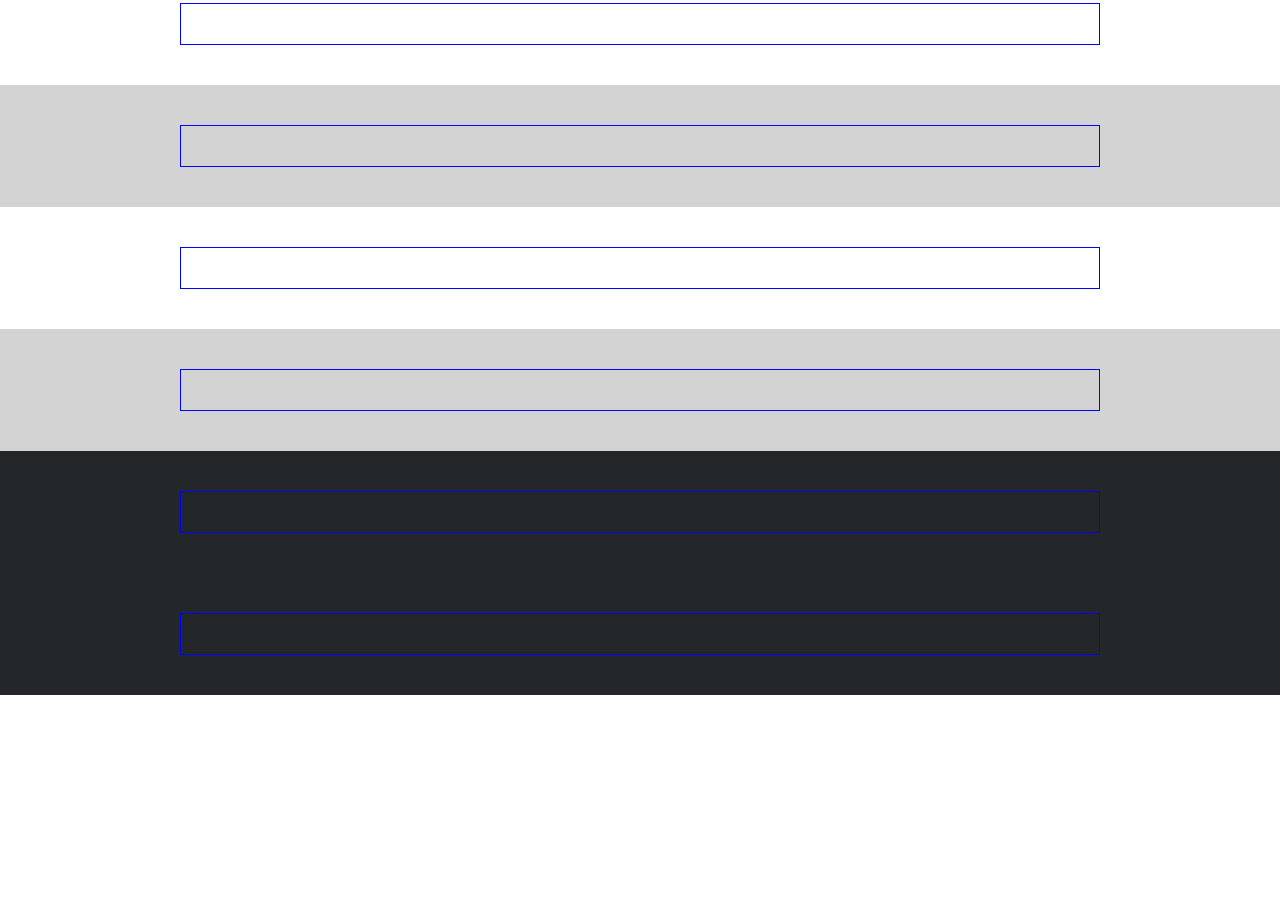
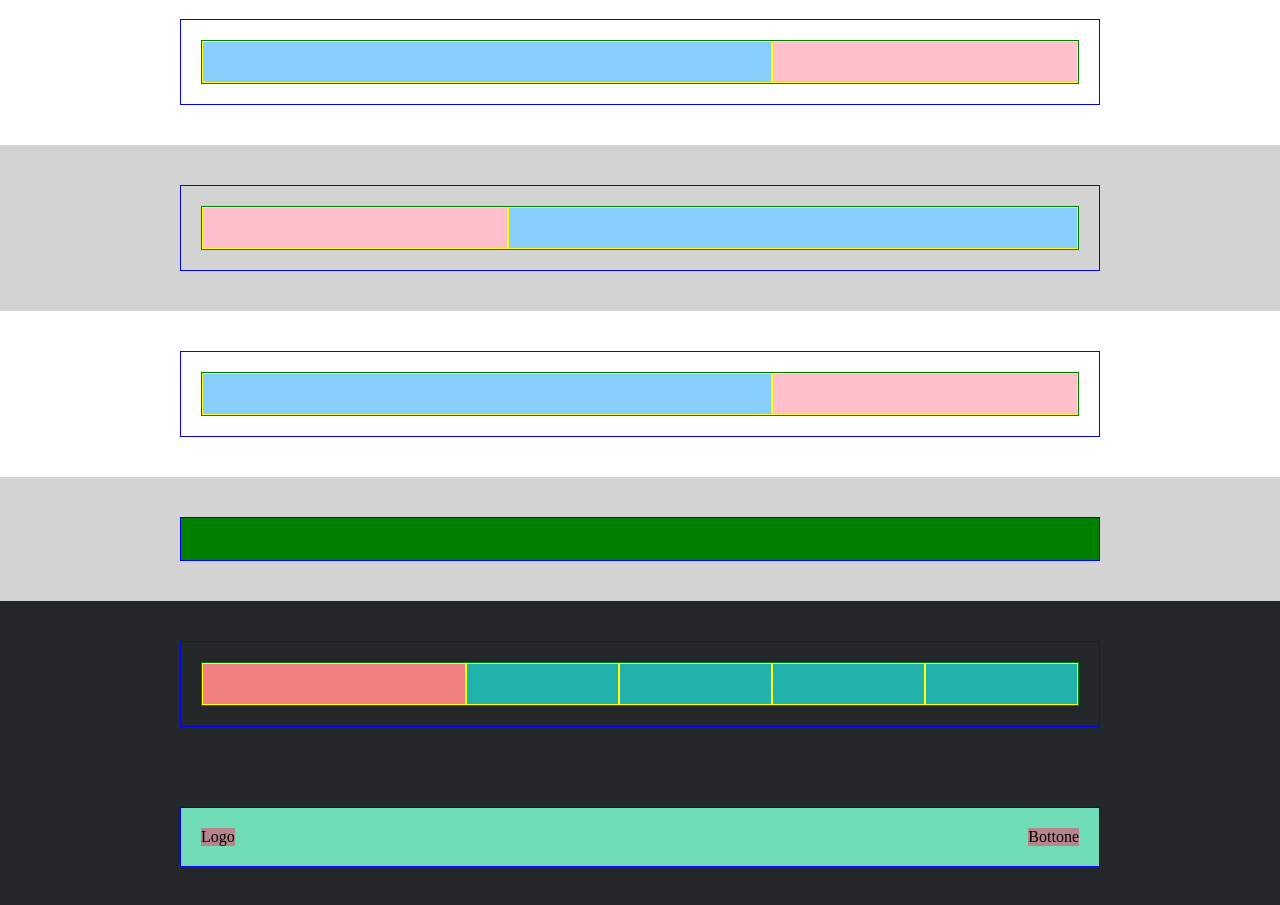
Before and after one commit to nickkept/htmlcss-struttura-discord, a plain HTML site: page index.html in a window 1280 px wide. Shown: the part 207-1112 px from the top of the page. Before the commit the page ends 902 px from the top, so only its background shows below. Drawn offline with Linux system fonts and the light colour scheme.

Commit message:
almost finished

```diff
--- a/css/style.css
+++ b/css/style.css
@@ -9,12 +9,17 @@ nav {
     width: 920px;
     margin: 0 auto;
 }
+
 header nav {
     display: flex;
     justify-content: space-between;
     height: 2rem;
-    margin-top: 1rem;
 
+
+}
+.nav-container{
+    background-color: aquamarine;
+    padding: 1rem;
 }
 
 section {
@@ -75,3 +80,46 @@ section {
 .bg-black{
     background-color: #23272A;
 }
+
+.row {
+    display: flex;
+    border: 1px solid green;
+}
+
+.col {
+    padding: 20px;
+    border: 1px solid yellow;
+    flex-grow: 1;
+    background-color: pink;
+}
+.col-2 {
+    flex-grow: 2;
+    background-color: lightskyblue;
+
+}
+
+.container-green{
+    background-color: green;
+
+}
+
+
+.bg-black .col {
+    background-color: #20B2AA;
+}
+.bg-black .col-2 {
+    background-color: #F08080;
+}
+
+.container-footer{
+    display: flex;
+    justify-content: space-between;
+    background-color: #71DCB8;
+}
+
+.logo-footer {
+    background-color: #B6858C;
+}
+.button-footer{
+    background-color: #B6858C;
+}
--- a/index.html
+++ b/index.html
@@ -11,6 +11,7 @@
 
 <body>
     <header>
+        <div class="nav-container">
             <nav>
 
                 <div class="logo-container">
@@ -27,7 +28,7 @@
 
 
             </nav>
-
+        </div>
         <section class="bg-blue">
             <div class="container container-small"></div>
         </section>
@@ -37,8 +38,9 @@
             <div class="container">
 
                 <div class="row">
+                    <div class="col col-2"></div>
                     <div class="col"></div>
-                <div class="col col-2"></div>
+
                 </div>
 
             </div>
@@ -59,19 +61,19 @@
             <div class="container">
 
                 <div class="row">
+                    <div class="col col-2"></div>
                     <div class="col"></div>
-                <div class="col col-2"></div>
+
                 </div>
 
             </div>
         </section>
 
         <section class="bg-gray">
-            <div class="container">
+            <div class=" container container-green">
 
                 <div class="row">
-                <div class="col"></div>
-                <div class="col col-2"></div>
+
                 </div>
 
             </div>
@@ -81,20 +83,21 @@
             <div class="container">
 
                 <div class="row">
+                    <div class="col col-2"></div>
                     <div class="col"></div>
-                <div class="col col-2"></div>
+                    <div class="col "></div>
+                    <div class="col "></div>
+                    <div class="col "></div>
                 </div>
 
             </div>
         </section>
 
         <section class="bg-black">
-            <div class="container">
+            <div class="container container-footer">
 
-              <div class="row">
-                <div class="col"></div>
-                <div class="col col-2"></div>
-              </div>
+               <div class="logo-footer">Logo</div>
+               <div class="button-footer">Bottone</div>
 
             </div>
         </section>
```
Lines whose indentation alone changed are shown as unchanged.
